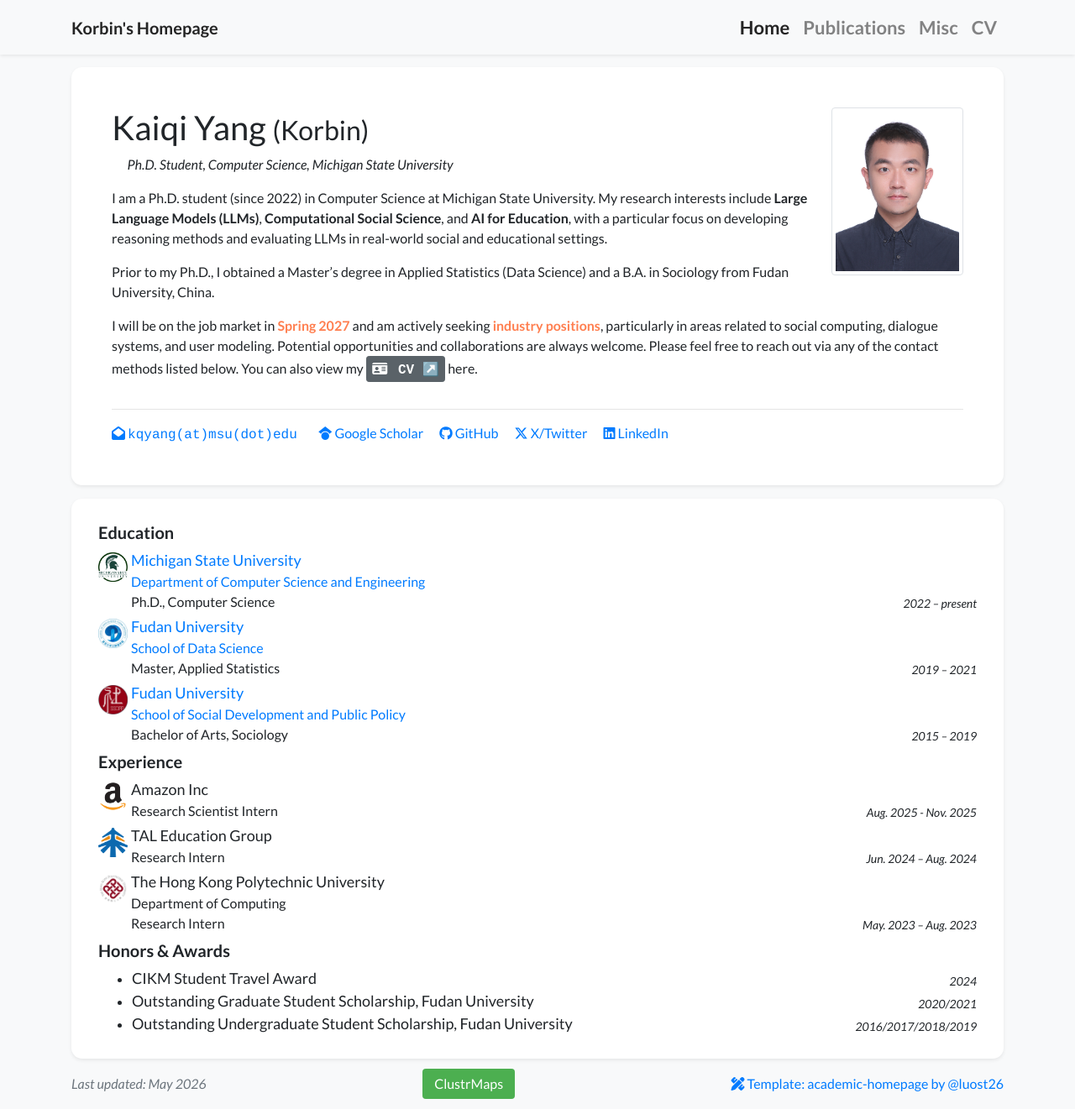
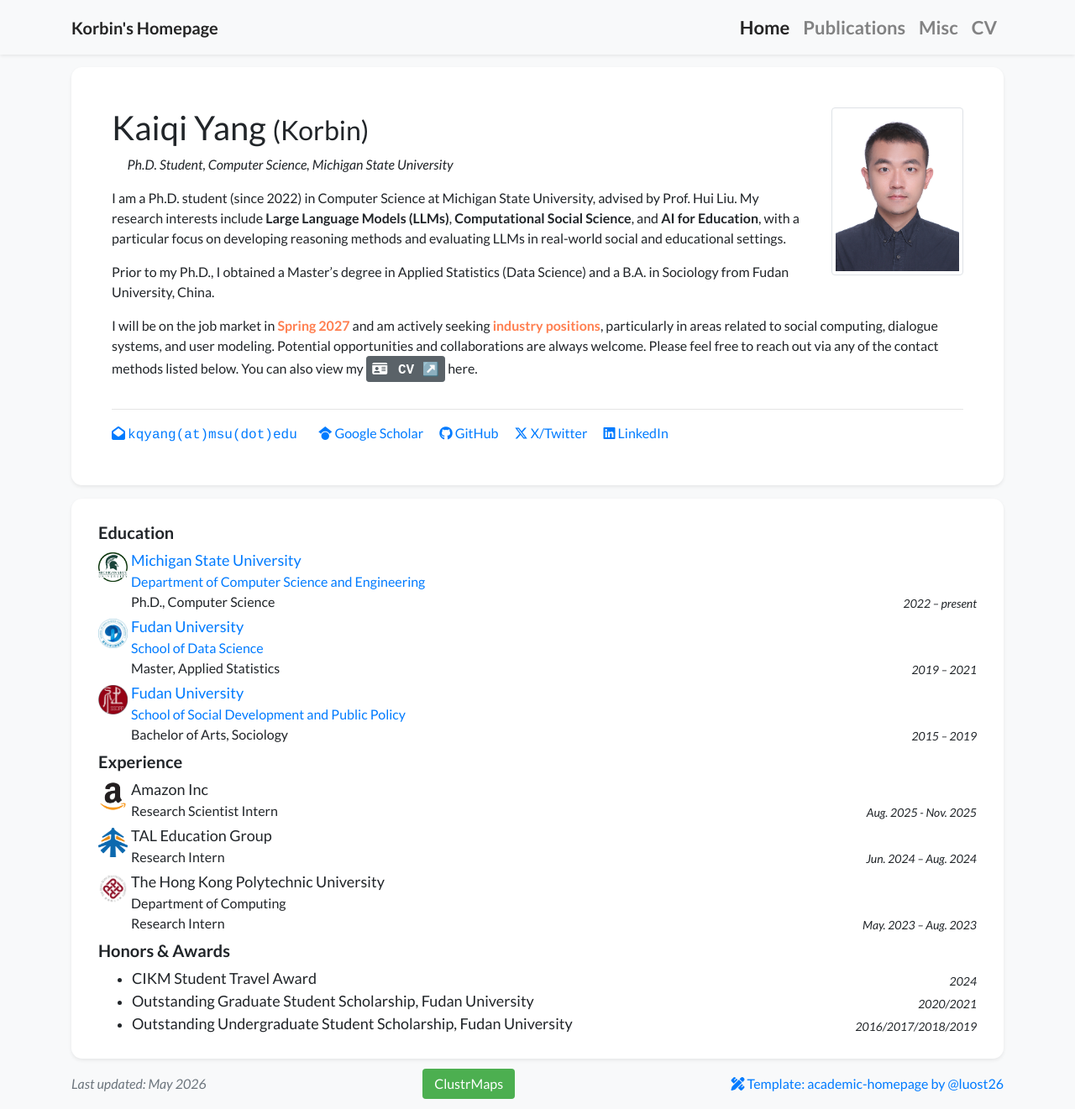
Before and after one commit to KorbinY/korbiny.github.io, a Jekyll site: the page built from index.html, in a window 1280 px wide and 1321 px high. Shown: the whole window at 84% size. Built offline with Jekyll 4.4.1, drawn with Linux system fonts in a browser that asks for light colours; nearby versions of some CDN libraries; a style sheet for code colours, icons or effects is not loaded.

Commit message:
Update short bio

```diff
--- a/_data/profile.yml
+++ b/_data/profile.yml
@@ -24,7 +24,7 @@ linkedin: korbiny
 short_bio_text_justify: false
 short_bio: >-
   <p>
-    I am a Ph.D. student (since 2022) in Computer Science at Michigan State University.
+    I am a Ph.D. student (since 2022) in Computer Science at Michigan State University, advised by Prof. Hui Liu.
     My research interests include <strong>Large Language Models (LLMs)</strong>,
     <strong>Computational Social Science</strong>, and <strong>AI for Education</strong>,
     with a particular focus on developing reasoning methods and evaluating LLMs in real-world social and educational settings.
```
